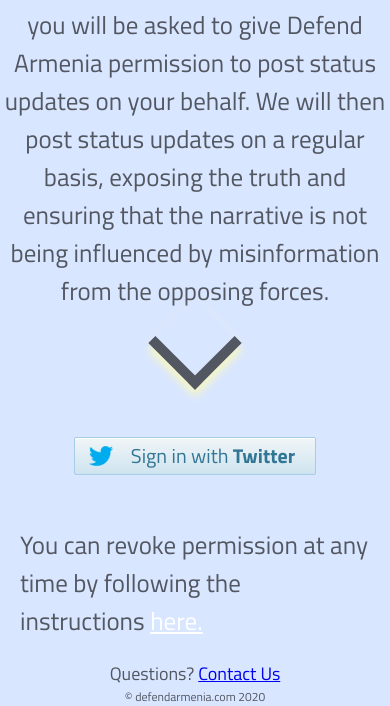
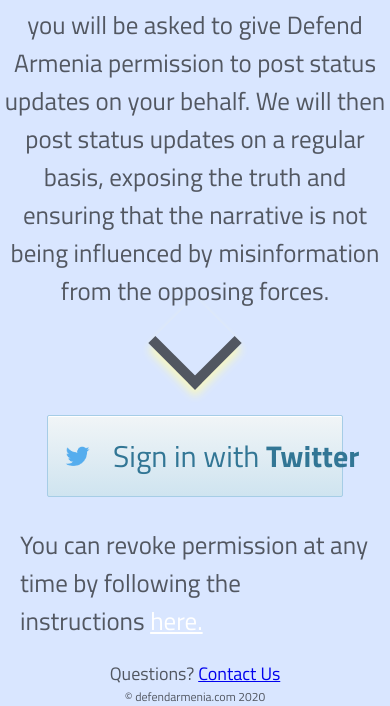
Before and after one commit to defendarmenia/defendarmenia.github.io, a plain HTML site: page index.html in a window 390 px wide. Shown: the part 724-1430 px from the top of the page. Drawn offline with Linux system fonts and the light colour scheme.

Commit message:
update auth buttons.css

```diff
--- a/auth-buttons.css
+++ b/auth-buttons.css
@@ -24,10 +24,6 @@
     user-select: none;
     /* iOS */
     -webkit-appearance: none; /* 1 */
-    /* IE6/7 hacks */
-    *overflow: visible;  /* 2 */
-    *display: inline; /* 3 */
-    *zoom: 1; /* 3 */
 }
 
 .btn-auth:hover,
@@ -42,7 +38,10 @@
     float: left;
     width: 22px;
     height: 22px;
-    background: url(auth-icons.png) no-repeat 99px 99px;
+    background-image: url(twitter-logo.png);
+    background-position: center;
+    background-size: contain;
+    background-repeat: no-repeat;
 }
 
 /**
@@ -60,6 +59,24 @@
     height: 36px;
 }
 
+@media only screen and (max-width: 700px) {
+  .btn-auth.large {
+      height: 80px;
+      line-height: 80px;
+      font-size: 30px;
+  }
+
+  .btn-auth.large:before {
+      width: 15%;
+      height: 80px;
+  }
+
+  .btn-auth,
+  .btn-auth:visited {
+    width: 60%;
+  }
+}
+
 /*
  * Remove excess padding and border in FF3+
  */
@@ -69,6 +86,27 @@
     padding: 0;
 }
 
+.btn-twitter:hover,
+.btn-twitter:focus,
+.btn-twitter:active {
+    color: #327695;
+    border-color: #8dc2e4;
+    background-color: #cadde9;
+}
+
+.btn-twitter:active {
+    background: #cadde9;
+    -webkit-box-shadow: inset 0 1px 0 #bbd6e7;
+    box-shadow: inset 0 1px 0 #bbd6e7;
+}
+
+/*
+ * Icon
+ */
+
+.btn-twitter:before {
+    margin: 0 0.6em 0 -0.6em;
+}
 
 /* Facebook (extends .btn-auth)
    ========================================================================== */
@@ -280,33 +318,6 @@
     box-shadow: inset 0 1px 0 #fff;
 }
 
-.btn-twitter:hover,
-.btn-twitter:focus,
-.btn-twitter:active {
-    color: #327695;
-    border-color: #8dc2e4;
-    background-color: #cadde9;
-}
-
-.btn-twitter:active {
-    background: #cadde9;
-    -webkit-box-shadow: inset 0 1px 0 #bbd6e7;
-    box-shadow: inset 0 1px 0 #bbd6e7;
-}
-
-/*
- * Icon
- */
-
-.btn-twitter:before {
-    margin: 0 0.6em 0 -0.6em;
-    background-position: -22px 0;
-}
-
-.btn-twitter.large:before {
-    background-position: -36px -22px;
-}
-
 
 /* Windows Live ID
    ========================================================================== */
```
